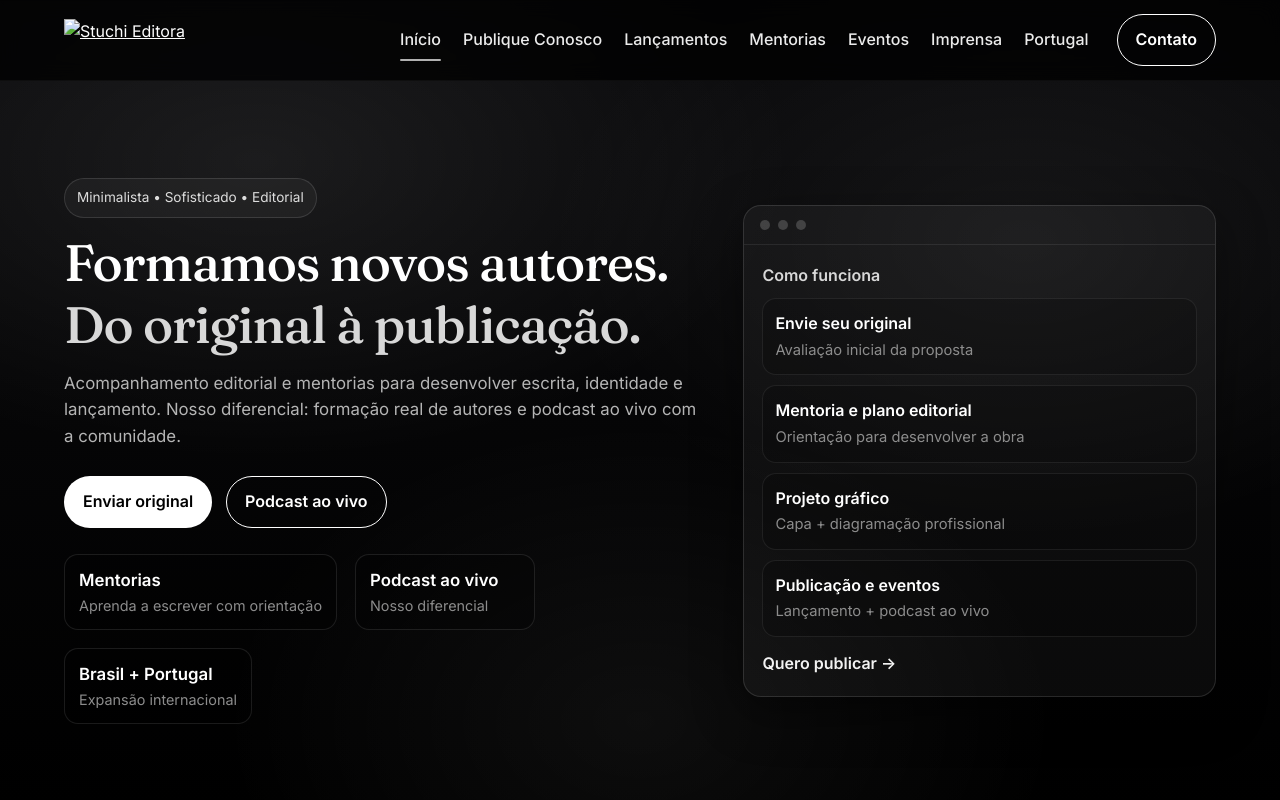
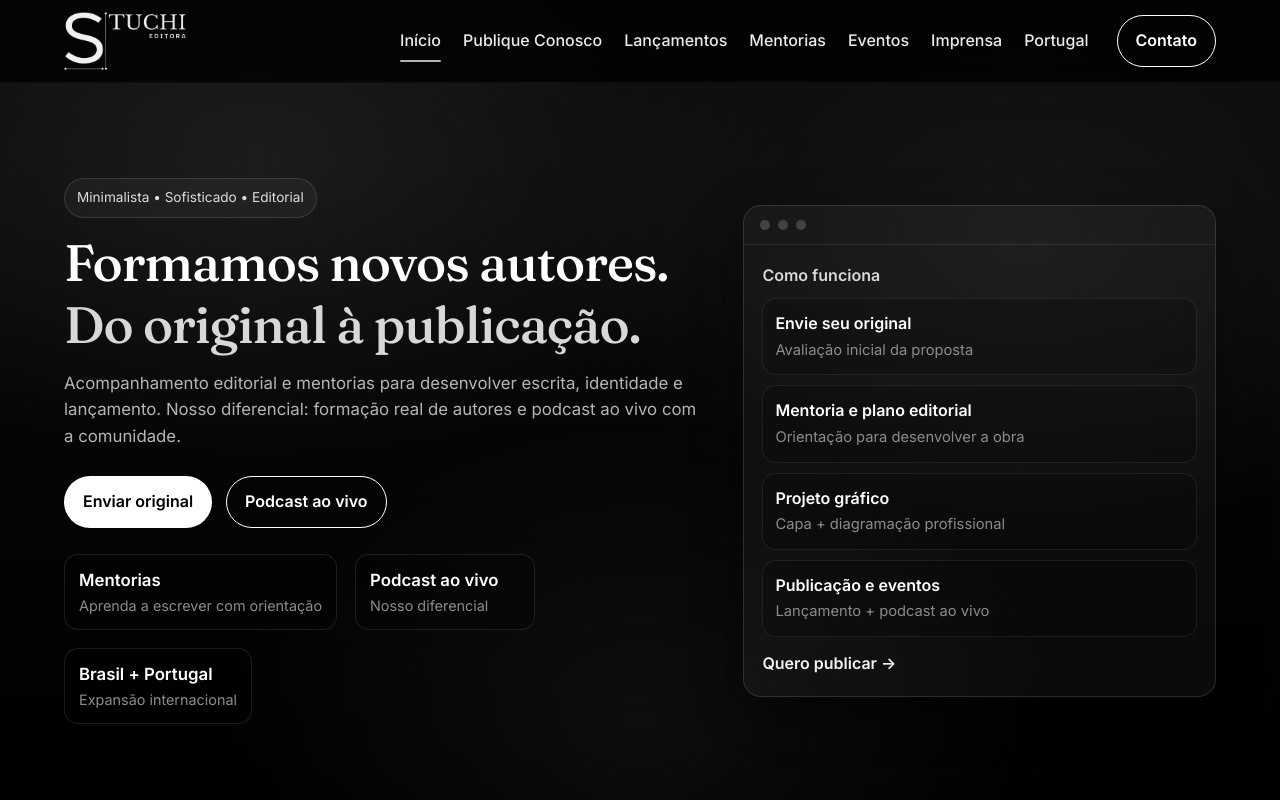
Before and after one commit to Gabriel-hub-prog22/stuchi-editora, a plain HTML site: page index.html in a window 1280 px wide. Shown: the top 800 px of the page. Drawn offline with Linux system fonts and the light colour scheme.

Commit message:
"feat: adicionar logo da Stuchi no header"

```diff
--- a/assets/css/style.css
+++ b/assets/css/style.css
@@ -96,12 +96,25 @@ a {
   display: flex;
   align-items: center;
   justify-content: space-between;
-  padding: 14px 0;
+  padding: 12px 0; /* Slightly reduced padding to accommodate larger logo */
   position: relative;
 }
 
 .brand__logo {
-  height: 42px
+  height: 58px; /* Desktop: 52px - 64px */
+  width: auto;
+  transition: transform .3s ease, opacity .3s ease;
+}
+
+.brand:hover .brand__logo {
+  transform: scale(1.03);
+  opacity: 0.9;
+}
+
+@media (max-width: 768px) {
+  .brand__logo {
+    height: 42px; /* Mobile: 40px - 44px */
+  }
 }
 
 /* ========== NAV ========== */
--- a/index.html
+++ b/index.html
@@ -1,16 +1,20 @@
 <!DOCTYPE html>
 <html lang="pt-BR">
+
 <head>
   <meta charset="UTF-8" />
-  <meta name="viewport" content="width=device-width, initial-scale=1.0"/>
+  <meta name="viewport" content="width=device-width, initial-scale=1.0" />
   <title>Stuchi Editora | Formamos novos autores</title>
-  <meta name="description" content="A Stuchi Editora forma novos autores. Do original à publicação, com acompanhamento editorial profissional." />
+  <meta name="description"
+    content="A Stuchi Editora forma novos autores. Do original à publicação, com acompanhamento editorial profissional." />
   <meta name="theme-color" content="#0b0b0d" />
 
   <!-- Fonts -->
   <link rel="preconnect" href="https://fonts.googleapis.com">
   <link rel="preconnect" href="https://fonts.gstatic.com" crossorigin>
-  <link href="https://fonts.googleapis.com/css2?family=Fraunces:opsz,wght@9..144,500,700&family=Inter:wght@300;400;500;600&display=swap" rel="stylesheet">
+  <link
+    href="https://fonts.googleapis.com/css2?family=Fraunces:opsz,wght@9..144,500,700&family=Inter:wght@300;400;500;600&display=swap"
+    rel="stylesheet">
 
   <link rel="stylesheet" href="assets/css/style.css">
 </head>
@@ -27,13 +31,10 @@
   <header class="header" id="siteHeader">
     <div class="container header__inner">
       <a class="brand" href="index.html" aria-label="Ir para o início">
-        <img src="assets/img/logo.png" alt="Stuchi Editora" class="brand__logo">
+        <img src="assets/img/logo-stuchi.png" alt="Stuchi Editora" class="brand__logo">
       </a>
 
-      <button class="menu-btn" id="menuBtn"
-        aria-label="Abrir menu"
-        aria-expanded="false"
-        aria-controls="navMenu">
+      <button class="menu-btn" id="menuBtn" aria-label="Abrir menu" aria-expanded="false" aria-controls="navMenu">
         <span class="menu-btn__icon" aria-hidden="true"></span>
       </button>
 
@@ -227,4 +228,5 @@
 
   <script src="assets/js/main.js"></script>
 </body>
+
 </html>
```
Also changed, not shown: eventos.html (+1 -1 lines), imprensa.html (+1 -1 lines), lancamentos.html (+1 -1 lines), mentorias.html (+1 -1 lines), portugal.html (+1 -1 lines), publique-conosco.html (+1 -1 lines), assets/img/logo-stuchi.png (added).
